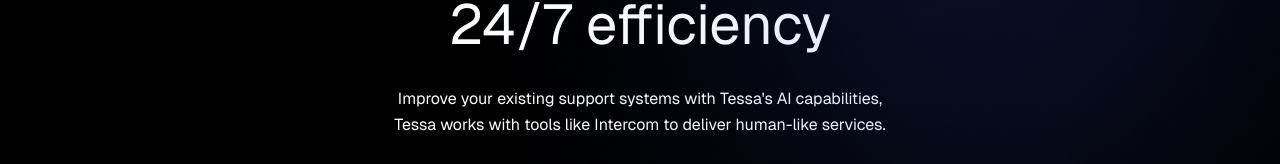
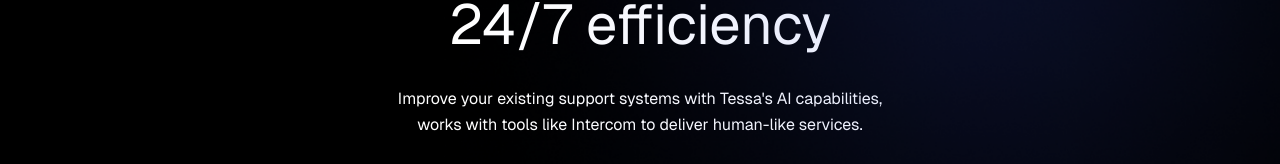
Before and after one commit to Popsabey/tessa-prelauch-webpage, a Next.js app: page / in a window 1280 px wide. Shown: the part 371-535 px from the top of the page. Built offline with nearby package versions, Linux system fonts and the light colour scheme.

Commit message:
Update HeroSection.tsx

```diff
--- a/src/components/common/HeroSection.tsx
+++ b/src/components/common/HeroSection.tsx
@@ -33,7 +33,7 @@
 
                     <p className="text-sm sm:text-base w-[250px] sm:w-[300px] md:w-[400px] lg:w-[500px] font-light font-geist-regular leading-relaxed text-center text-white mx-auto">
                         Improve your existing support systems with Tessa&apos;s AI capabilities,
-                        Tessa works with tools like Intercom to deliver human-like services.
+                        works with tools like Intercom to deliver human-like services.
                     </p>
 
                     <div className="flex flex-col sm:flex-row gap-2.5 mx-auto">
```
